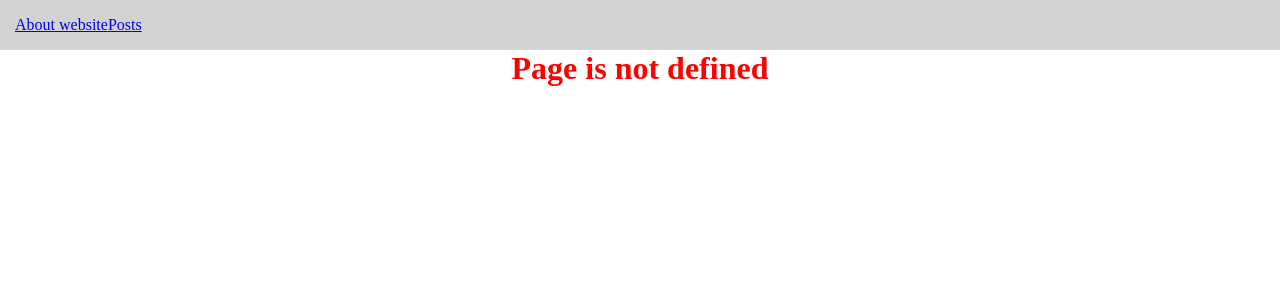
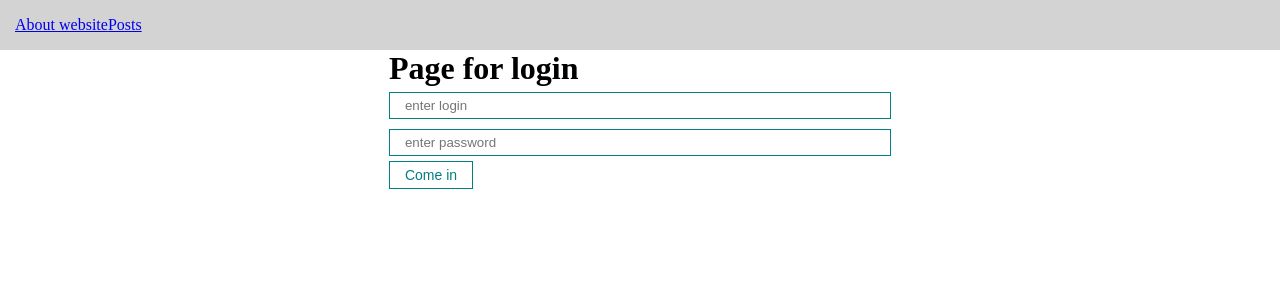
Before and after one commit to kittensgit/f-course, a React (Create React App) app: page /login in a window 1280 px wide. Before the commit this address led to /error. Shown: the top 300 px of the page. Built offline with nearby package versions, Linux system fonts and the light colour scheme.

Commit message:
massive private/publicRoutes, Login, isAuth

```diff
--- a/src/Components/AppRouter.jsx
+++ b/src/Components/AppRouter.jsx
@@ -1,18 +1,29 @@
 import React from 'react'
 import { Route, Routes, Navigate } from 'react-router-dom';
-import Posts from "../pages/Posts";
-import { About } from "../pages/About";
-import { Error } from "../pages/Error";
-import { PostIdPage } from '../pages/PostIdPage';
+import { privateRoutes, publicRoutes } from '../router/route';
 
 export const AppRouter = () => {
+    const isAuth = true;
     return (
-        <Routes>
-            <Route path='/about' element={<About />} />
-            <Route path='/posts' element={<Posts />} />
-            <Route path='/posts/:id' element={<PostIdPage />} />
-            <Route path="/error" element={<Error />} />
-            <Route path="/*" element={<Navigate to="/error" replace />} />F
-        </Routes>
+        isAuth
+            ? <Routes>
+                {privateRoutes.map(route =>
+                    <Route path={route.path} element={route.component} />
+                )}
+                {publicRoutes.map(route =>
+                    <Route path={route.path} element={route.component} />
+                )}
+                <Route path="/*" element={<Navigate to="/posts" replace />} />F
+            </Routes>
+            : <Routes>
+                {publicRoutes.map(route =>
+                    <Route path={route.path} element={route.component} />
+                )}
+                {publicRoutes.map(route =>
+                    <Route path={route.path} element={route.component} />
+                )}
+                <Route path="/*" element={<Navigate to="/login" replace />} />F
+            </Routes>
+
     )
 }
--- /dev/null
+++ b/src/pages/Login.jsx
@@ -0,0 +1,16 @@
+import React from 'react'
+import { MyInput } from '../Components/UI/input/MyInput'
+import { MyButton } from '../Components/UI/button/MyButton'
+
+export const Login = () => {
+    return (
+        <div>
+            <h1>Page for login</h1>
+            <form>
+                <MyInput type='text' placeholder='enter login' />
+                <MyInput type='password' placeholder='enter password' />
+                <MyButton> Come in </MyButton>
+            </form>
+        </div>
+    )
+}
--- /dev/null
+++ b/src/router/route.js
@@ -0,0 +1,14 @@
+import { About } from "../pages/About";
+import { Login } from "../pages/Login";
+import { PostIdPage } from "../pages/PostIdPage";
+import Posts from "../pages/Posts";
+
+export const privateRoutes = [
+    { path: '/about', component: <About /> },
+    { path: '/posts', component: <Posts /> },
+    { path: '/posts/:id', component: <PostIdPage /> },
+]
+
+export const publicRoutes = [
+    { path: '/login', component: <Login /> }
+]
```
